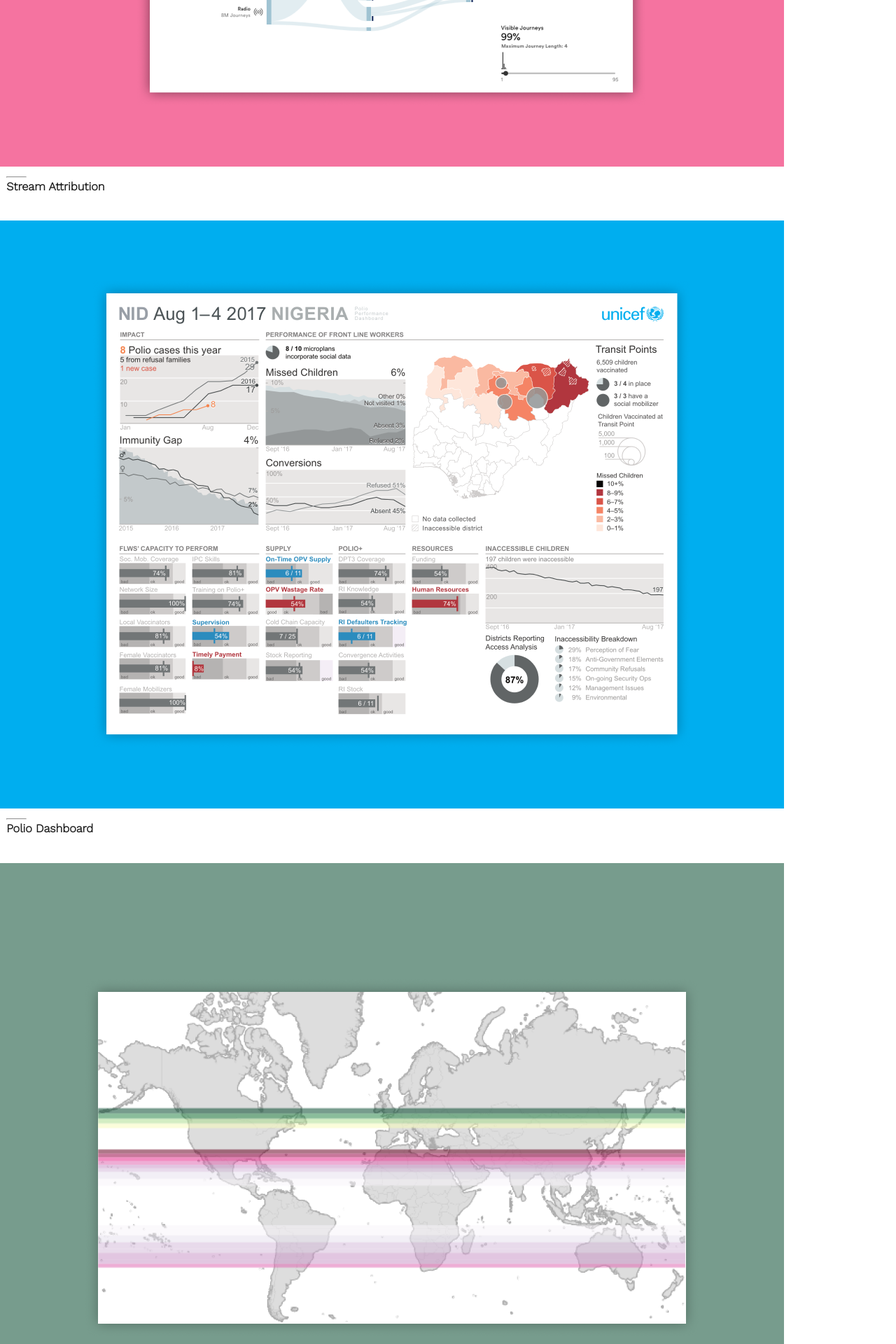
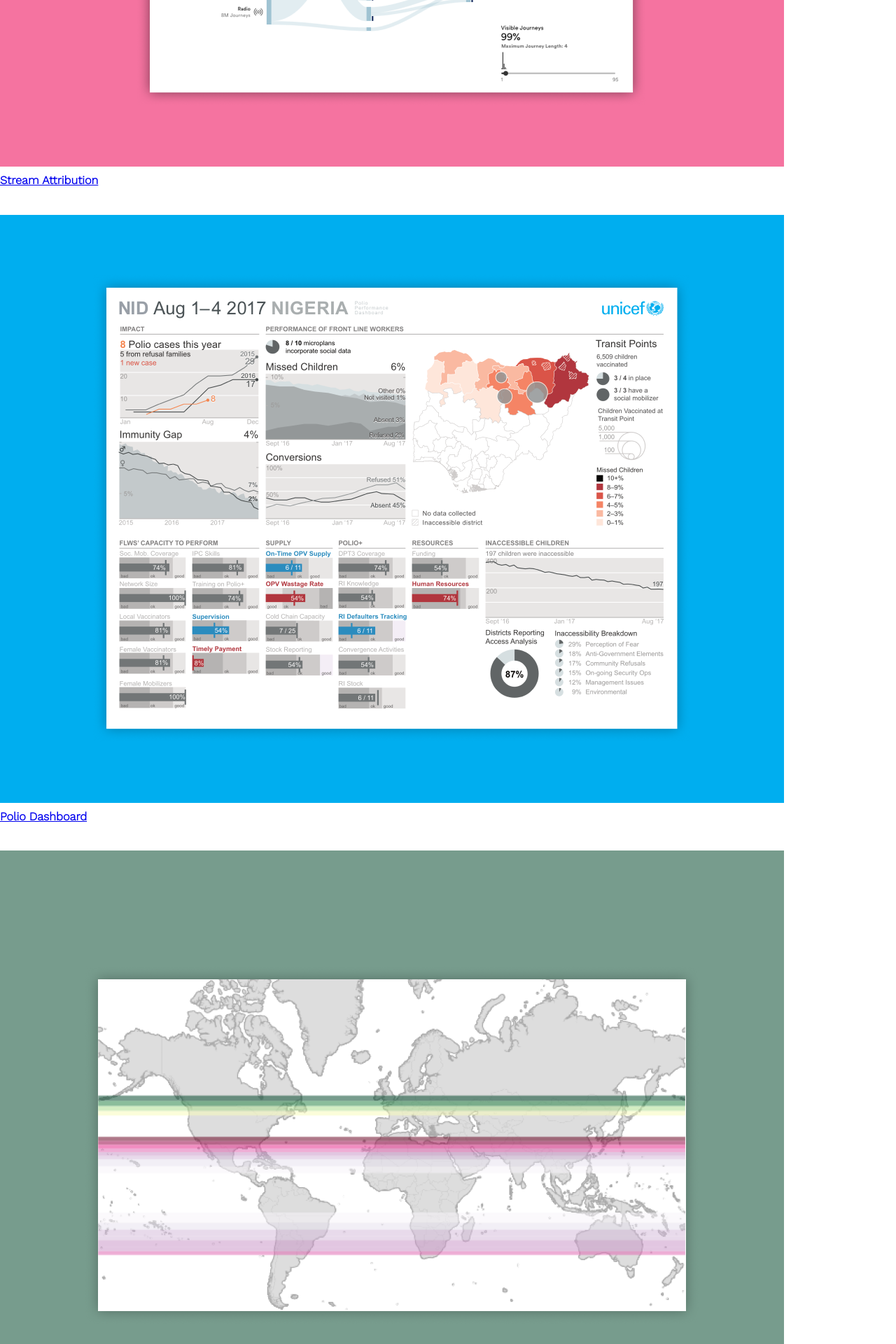
Before and after one commit to darthmall/darthmall.github.io, a Jekyll site: the page built from index.html, in a window 1280 px wide. Shown: the part 744-2664 px from the top of the page at 70% size. Built offline with Jekyll 4.4.1, drawn with Linux system fonts in a browser that asks for light colours; nearby versions of some CDN libraries.

Commit message:
Remove duplicate anchor tags in project list
No sense making a screenreader hit two links per project, wrapping the
entire contents of the article in an <a> tag is just fine.

```diff
--- a/index.html
+++ b/index.html
@@ -16,13 +16,10 @@
   {% for project in projects %}
     {% if project.hidden != true %}
       <article>
-        <h1><a href="{{ project.url }}">{{ project.title }}</a></h1>
-
-        <hr />
-
-        {% capture thumbnail %}assets/img/{{ project.thumbnail }}{% endcapture %}
         <a href="{{ project.url }}">
+          {% capture thumbnail %}assets/img/{{ project.thumbnail }}{% endcapture %}
           <img src="{{ thumbnail | relative_url }}" alt="{{ project.title }}: {{ project.abstract }}">
+          <h1>{{ project.title }}</h1>
         </a>
       </article>
     {% endif %}
```
